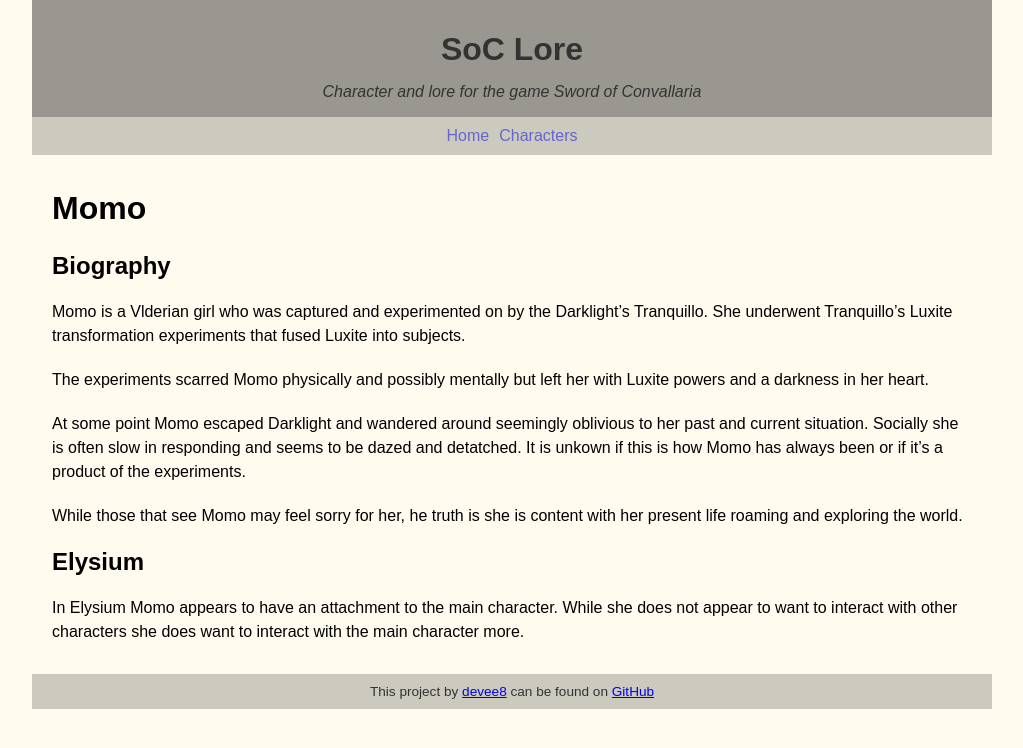
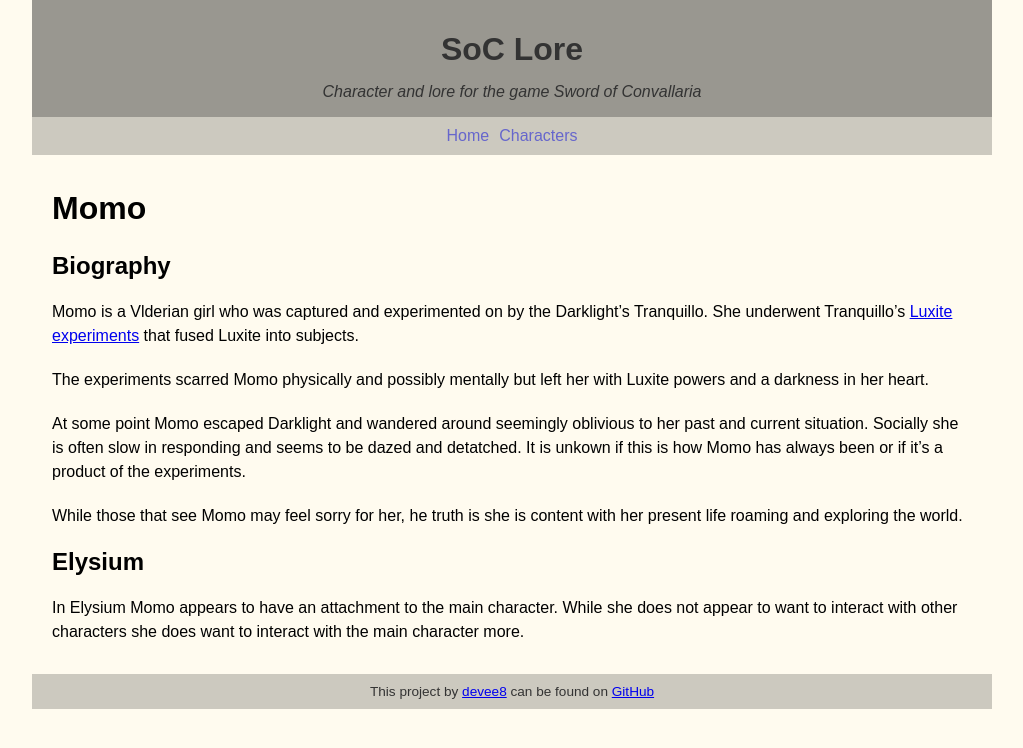
Before and after one commit to devee8/soc-lore, a Jekyll site: the page built from characters/momo.md, in a window 1280 px wide. Shown: the top 748 px of the page, without its empty margins (128-1151 px from the left). Built offline with Jekyll 4.4.1, drawn with Linux system fonts in a browser that asks for light colours; our own code applies the rules of GitHub Pages for plain Markdown files.

Commit message:
luxite experiments

```diff
--- a/characters/momo.md
+++ b/characters/momo.md
@@ -2,7 +2,7 @@
 
 ## Biography
 
-Momo is a Vlderian girl who was captured and experimented on by the Darklight's Tranquillo.  She underwent Tranquillo's Luxite transformation experiments that fused Luxite into subjects.
+Momo is a Vlderian girl who was captured and experimented on by the Darklight's Tranquillo.  She underwent Tranquillo's [Luxite experiments](../events/luxite-experiments.md) that fused Luxite into subjects.
 
 The experiments scarred Momo physically and possibly mentally but left her with Luxite powers and a darkness in her heart.
 
```
Also changed, not shown: characters/beryl.md (+1 -1 lines), characters/guzman.md (+1 -1 lines), events/luxite-experiments.md (added, +19 -0 lines).
